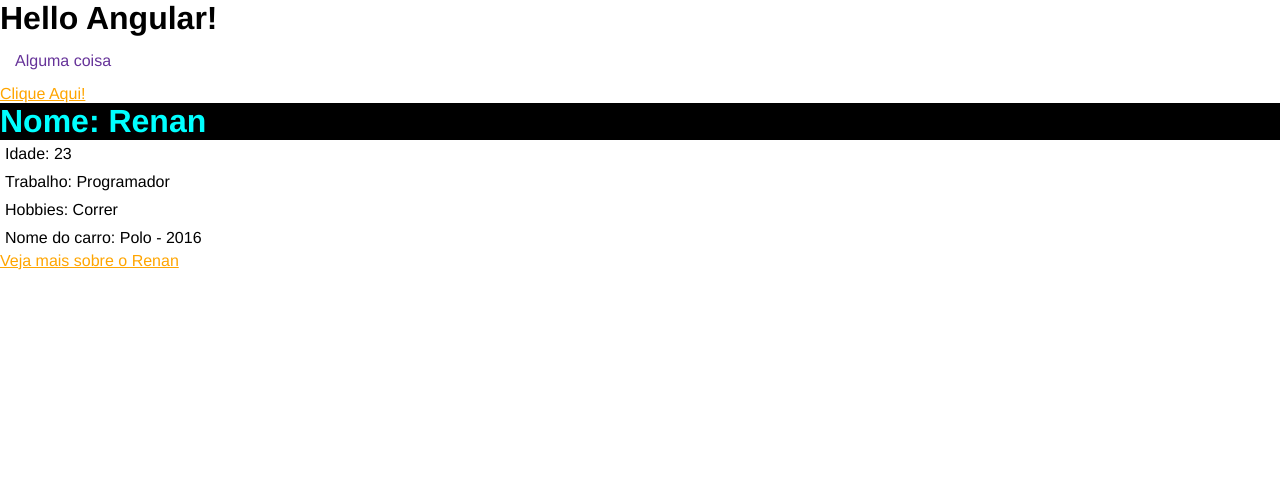
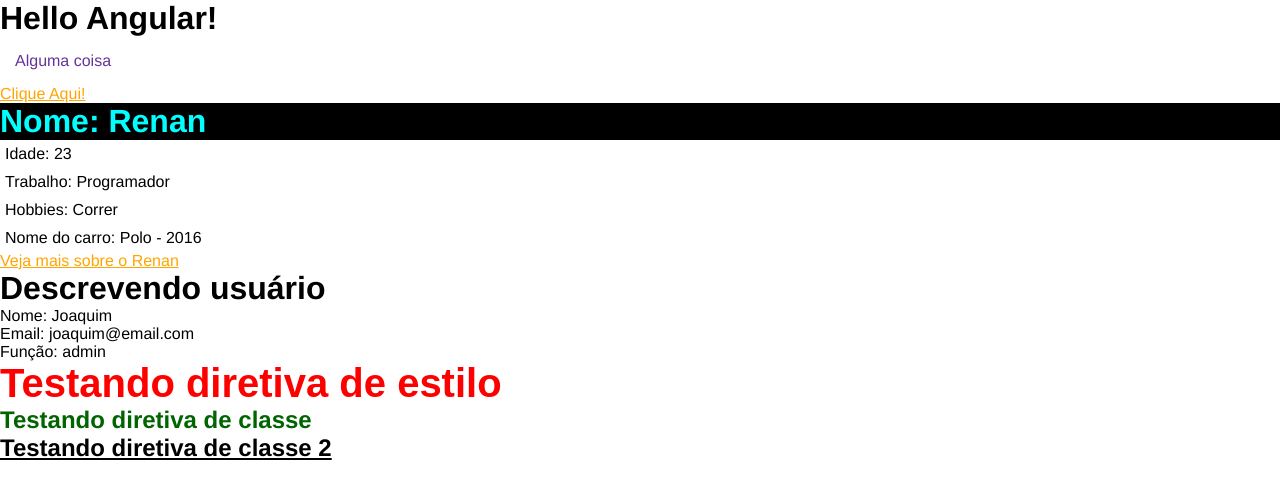
Before and after one commit to renanperin7/angular, an Angular app in the folder curso-angular/: page / in a window 1280 px wide. Shown: the top 498 px of the page. Built offline with nearby package versions, Linux system fonts and the light colour scheme.

Commit message:
diretiva e data

```diff
--- a/curso-angular/src/app/app.component.html
+++ b/curso-angular/src/app/app.component.html
@@ -4,3 +4,5 @@
   <a href="#">Clique Aqui!</a>
 </div>
 <app-first-component></app-first-component>
+<app-parent-data [name] = "userName" [userData] = "userData"></app-parent-data>
+<app-directives></app-directives>
--- a/curso-angular/src/app/app.component.ts
+++ b/curso-angular/src/app/app.component.ts
@@ -6,5 +6,12 @@
   styleUrls: ['./app.component.css']
 })
 export class AppComponent {
+  userName = "Joaquim";
+
+  userData = {
+    email: "joaquim@email.com",
+    role: "admin"
+  }
+
   title = 'curso-angular';
 }
--- a/curso-angular/src/app/app.module.ts
+++ b/curso-angular/src/app/app.module.ts
@@ -4,11 +4,15 @@
 import { AppRoutingModule } from './app-routing.module';
 import { AppComponent } from './app.component';
 import { FirstComponentComponent } from './components/first-component/first-component.component';
+import { ParentDataComponent } from './components/parent-data/parent-data.component';
+import { DirectivesComponent } from './components/directives/directives.component';
 
 @NgModule({
   declarations: [
     AppComponent,
-    FirstComponentComponent
+    FirstComponentComponent,
+    ParentDataComponent,
+    DirectivesComponent
   ],
   imports: [
     BrowserModule,
--- /dev/null
+++ b/curso-angular/src/app/components/directives/directives.component.css
@@ -0,0 +1,11 @@
+.small-title {
+    font-size: 12px;
+}
+
+.green-title {
+    color: darkgreen;
+}
+
+.underline-title {
+    text-decoration: underline;
+}
--- /dev/null
+++ b/curso-angular/src/app/components/directives/directives.component.html
@@ -0,0 +1,7 @@
+<h2 [ngStyle]="{'font-size': size + 'px', 'font-family': font, color: color}">
+    Testando diretiva de estilo
+</h2>
+
+<h2 [ngClass]="classes">Testando diretiva de classe</h2>
+
+<h2 [ngClass]="underline">Testando diretiva de classe 2</h2>
--- /dev/null
+++ b/curso-angular/src/app/components/directives/directives.component.ts
@@ -0,0 +1,16 @@
+import { Component } from '@angular/core';
+
+@Component({
+  selector: 'app-directives',
+  templateUrl: './directives.component.html',
+  styleUrls: ['./directives.component.css']
+})
+export class DirectivesComponent {
+  size = 40
+  font = "arial";
+  color = "red";
+
+  classes = ["green-title", "samll-title"];
+
+  underline = 'underline-title';
+}
--- /dev/null
+++ b/curso-angular/src/app/components/parent-data/parent-data.component.html
@@ -0,0 +1,4 @@
+<h1>Descrevendo usuário</h1>
+<p>Nome: {{name}}</p>
+<p>Email: {{userData.email}}</p>
+<p>Função: {{userData.role}}</p>
```
Also changed, not shown: curso-angular/src/app/components/parent-data/parent-data.component.ts (added, +12 -0 lines), curso-angular/src/app/components/parent-data/parent-data.component.css (added), 2 other files (tests, documents, lock files or other folders).
